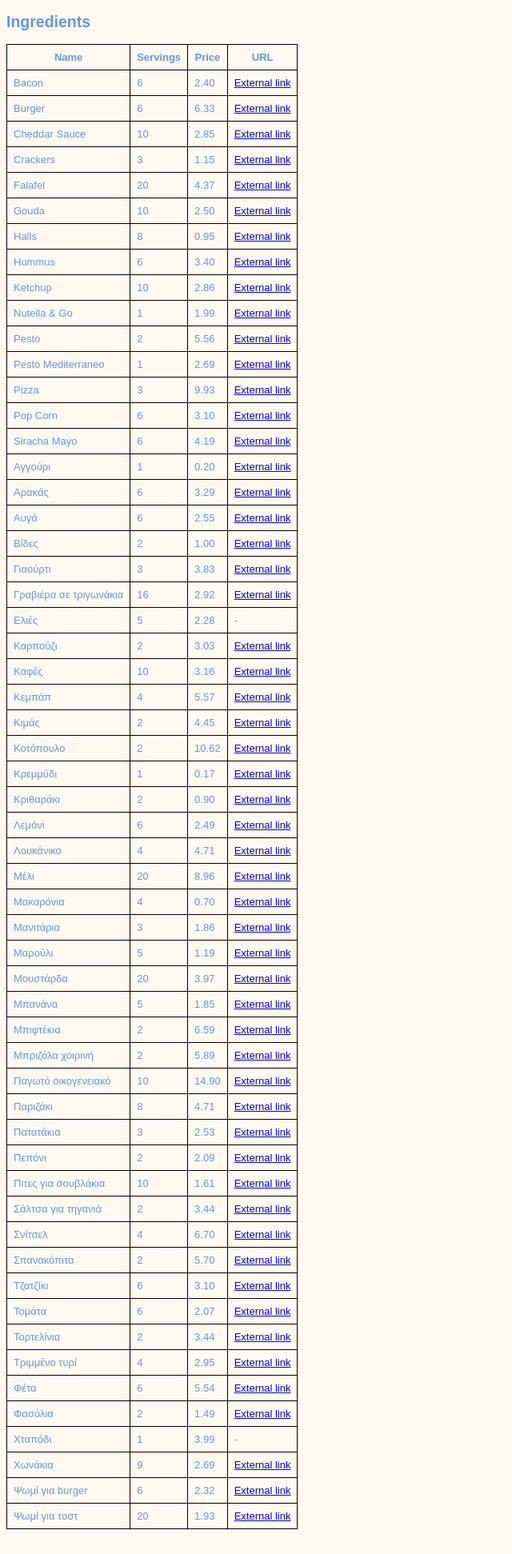
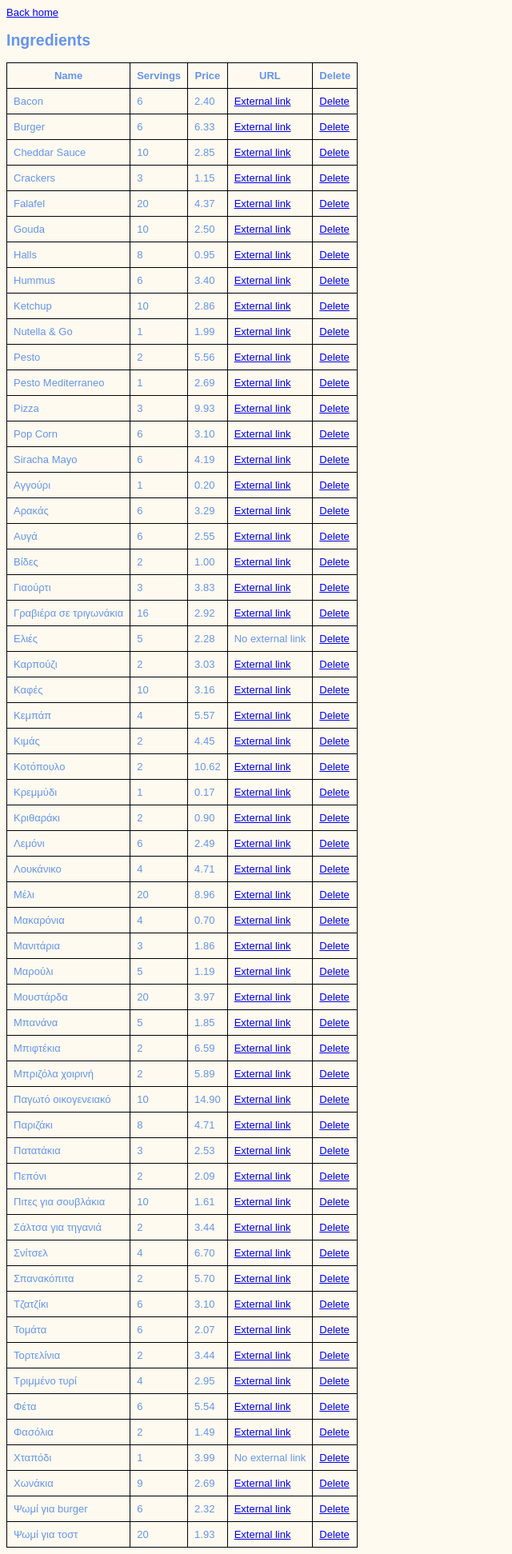
Before and after one commit to ctsag/floof, a Django app: page /meals/ingredients in a window 1280 px wide. Shown: the whole page at 80% size, without its empty margins (0-640 px from the left). Before the commit the page ends 1912 px from the top, so only its background shows below. Run offline with Django 5.2, Linux system fonts and the light colour scheme; data comes from the database, SQL or seed files in the repository.

Commit message:
Adding delete operation for meals and ingredients

```diff
--- a/floof/meals/templates/ingredients.html
+++ b/floof/meals/templates/ingredients.html
@@ -2,6 +2,7 @@
 {% load static %}
 {% block title %}Welcome!{% endblock %}
 {% block content %}
+        <a href="{% url 'index' %}">Back home</a>
         <h2>Ingredients</h2>
         <table>
                 <tr>
@@ -9,6 +10,7 @@
                         <th>Servings</th>
                         <th>Price</th>
                         <th>URL</th>
+                        <th>Delete</th>
                 </tr>
         {% for ingredient in ingredients %}
                 <tr>
@@ -19,8 +21,16 @@
                         {% if ingredient.url %}
                                 <a href="{{ingredient.url}}">External link</a>
                         {% else %}
-                                -
+                                No external link
                         {% endif %}
+                        </td>
+                        <td>
+                                <a
+                                        href="{% url 'ingredients_delete' id=ingredient.id %}"
+                                        onclick="return confirm('Are you sure?')"
+                                >
+                                        Delete
+                                </a>
                         </td>
                 </tr>
         {% endfor %}
--- a/floof/meals/urls.py
+++ b/floof/meals/urls.py
@@ -3,5 +3,7 @@ from . import views
 
 urlpatterns = [
     path('', views.meal_index, name='meals'),
-    path('ingredients', views.ingredient_index, name='ingredients')
+    path('delete/<int:id>', views.meal_delete, name='meals_delete'),
+    path('ingredients', views.ingredient_index, name='ingredients'),
+    path('ingredients/delete/<int:id>', views.ingredient_delete, name='ingredients_delete')
 ]
--- a/floof/meals/views.py
+++ b/floof/meals/views.py
@@ -1,6 +1,5 @@
-from django.shortcuts import render
+from django.shortcuts import render, redirect
 from meals.models import Meal, Ingredient
-
 
 def meal_index(request):
     return render(
@@ -19,3 +18,13 @@ def ingredient_index(request):
             'ingredients': Ingredient.objects.all()
         }
     )
+
+def meal_delete(request, id):
+    meal_id = id
+    Meal.objects.get(id=meal_id).delete()
+    return redirect(meal_index)
+
+def ingredient_delete(request, id):
+    ingredient_id = id
+    Ingredient.objects.get(id=ingredient_id).delete()
+    return redirect(ingredient_index)
```
Also changed, not shown: floof/meals/templates/meals.html (+10 -0 lines), 1 other file.
